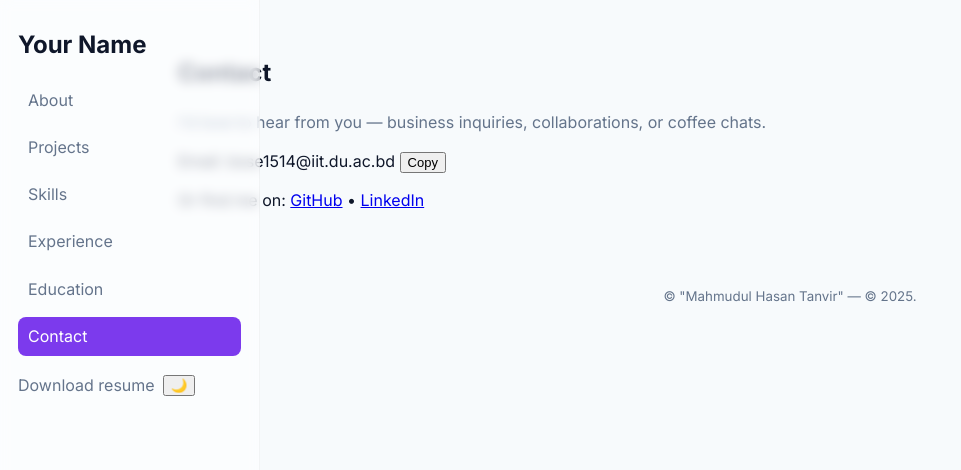
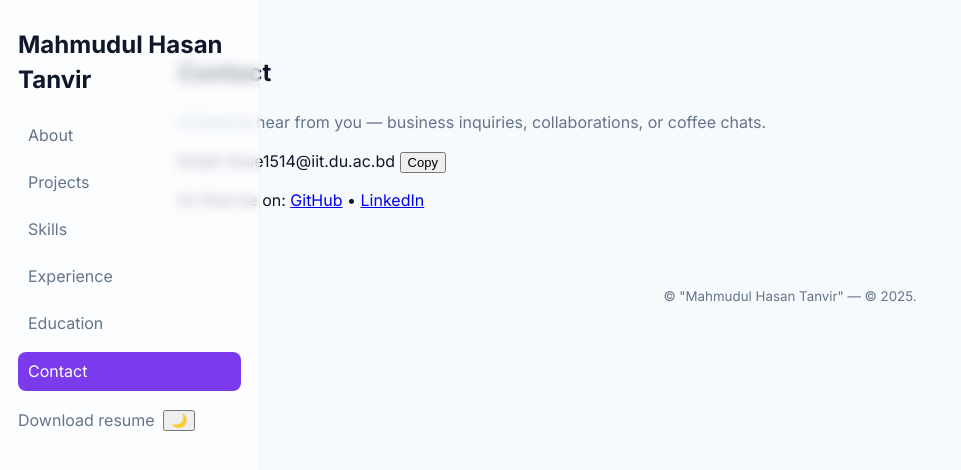
Before and after one commit to tanvir-gellar-DU/Portfolio, a plain HTML site: page contact.html in a window 1280 px wide. Shown: the whole page, without its empty margins (0-961 px from the left). Drawn offline with Linux system fonts and the light colour scheme.

Commit message:
Fix paths

```diff
--- a/contact.html
+++ b/contact.html
@@ -12,7 +12,7 @@
 <body>
   <aside class="sidebar" aria-label="Main navigation">
     <div class="sidebar-inner">
-      <h1 class="logo">Your Name</h1>
+      <h1 class="logo">Mahmudul Hasan Tanvir</h1>
       <nav class="nav" role="navigation">
         <a class="nav-link" href="index.html" rel="noopener">About</a>
         <a class="nav-link" href="projects.html" rel="noopener">Projects</a>
```
Also changed, not shown: experience.html (+1 -1 lines), skills.html (+1 -1 lines).
